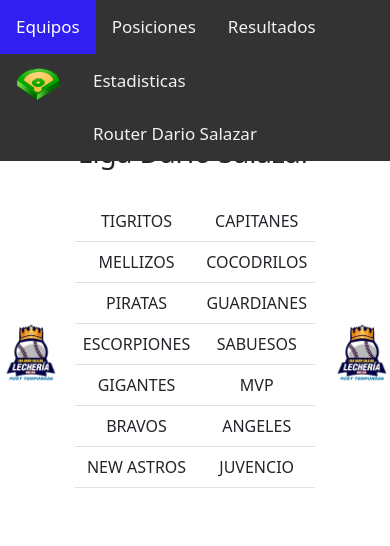
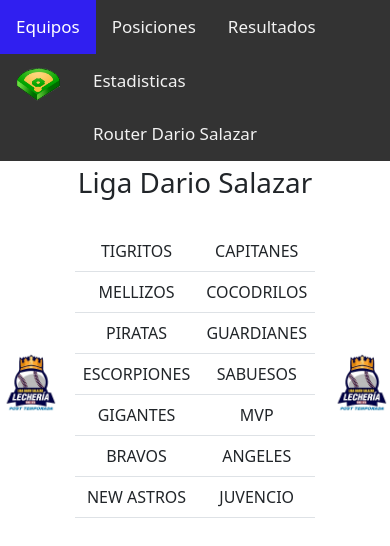
Before and after one commit to aliriodi/ligasdeportivas, a Next.js app: page / in a window 390 px wide. Shown: the top 546 px of the page. Built offline with nearby package versions, Linux system fonts and the light colour scheme.

Commit message:
inicio responsive

```diff
--- a/pages/style.css
+++ b/pages/style.css
@@ -109,5 +109,10 @@ ul desplegable
   text-align: center;
 }
 .page{
- padding-top: 120px;
+ padding-top: 80px;
 }
+ @media (max-width: 500px )or (max-height: 300px) {
+  .page {
+     padding-top: 150px;
+  }
+}
```
Also changed, not shown: 1 other file (tests, documents, lock files or other folders).
